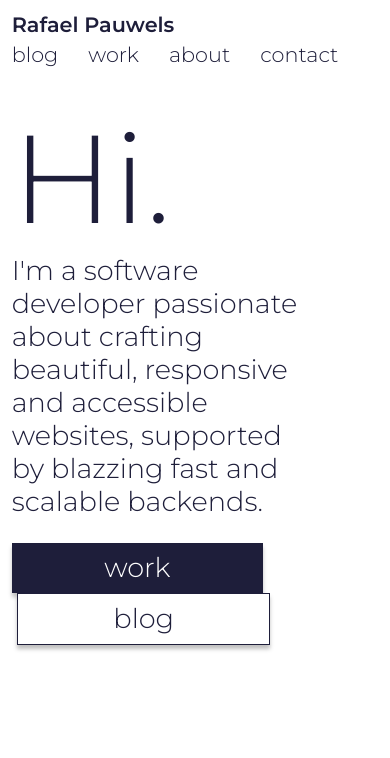
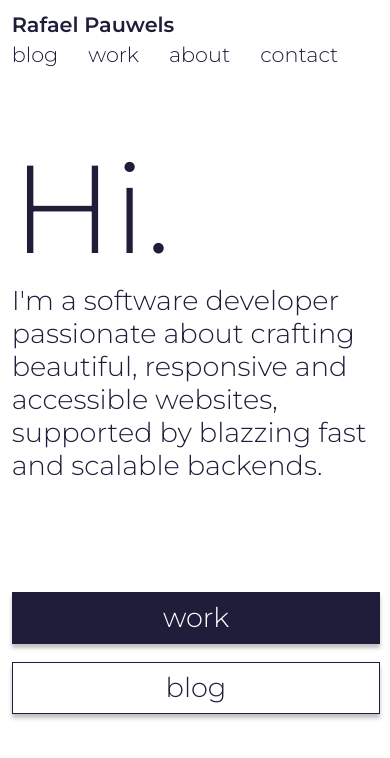
Before and after one commit to rafapauwels/pauwels-old-web, a React (Create React App) app: page / in a window 390 px wide. Shown: the top 758 px of the page. Built offline with nearby package versions, Linux system fonts and the light colour scheme; a web font is replaced by a local one.

Commit message:
Made Home responsive

```diff
--- a/src/App.scss
+++ b/src/App.scss
@@ -5,4 +5,19 @@ $primary-color: #1E1E3A;
 .App {
   font-family: 'Montserrat', sans-serif;
   color: $primary-color;
+  margin: 0 10%;
 }
+
+@media (max-width: 1440px) //Large laptop
+{
+  .App {
+    margin: 0 5%;
+  }
+}
+
+@media (max-width: 768px) //Tablet
+{
+  .App {
+    margin: 0;
+  }
+}
--- a/src/components/Home/index.js
+++ b/src/components/Home/index.js
@@ -6,8 +6,8 @@ let Home = () => (
     <p className="action-call">Hi.</p>
     <p>I'm a software developer passionate about crafting beautiful, responsive and accessible websites, supported by blazzing fast and scalable backends.</p>
     <div className="button-group">
-      <a className="work-button" href="https://github.com/rafapauwels" target="_blank">work</a>
-      <a className="blog-button">blog</a>
+      <a className="work-button" href="https://github.com/rafapauwels" target="_blank" rel="noopener noreferrer">work</a>
+      <a className="blog-button" href="/blog">blog</a>
     </div>
   </section>
 )
--- a/src/components/Home/index.scss
+++ b/src/components/Home/index.scss
@@ -33,6 +33,7 @@ section {
 
     .work-button {
       background-color: $primary-color;
+      border: 1px solid $primary-color;
       color: #FFF;
       transition: .2s;
     }
@@ -54,3 +55,48 @@ section {
     }
   }
 }
+
+@media (max-width: 768px) // Tablet
+{
+  section {
+    margin: 15% 0 0 0;
+
+    .button-group {
+      margin: 15% 0 0 0;
+
+      .blog-button {
+        margin: 0 4.5%;
+      }
+    }
+  }
+}
+
+@media (max-width: 425px) // Mobile L
+{
+  section {
+    p {
+      width: 100%;
+    }
+
+    .button-group {
+      margin: 30% 0 0 0;
+
+      .work-button {
+        width: 100%;
+      }
+
+      .blog-button {
+        width: 100%;
+        margin: 5% 0;
+      }
+
+      .work-button::hover {
+        width: 100%;
+      }
+
+      .blog-button:hover {
+        width: 100%;
+      }
+    }
+  }
+}
```
